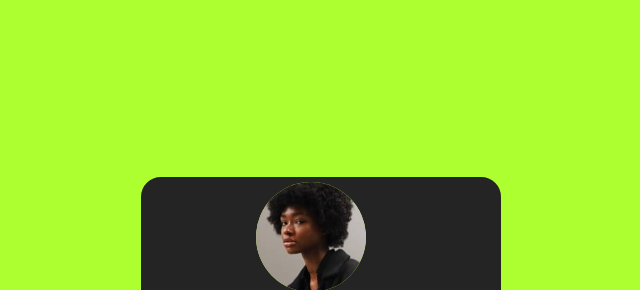
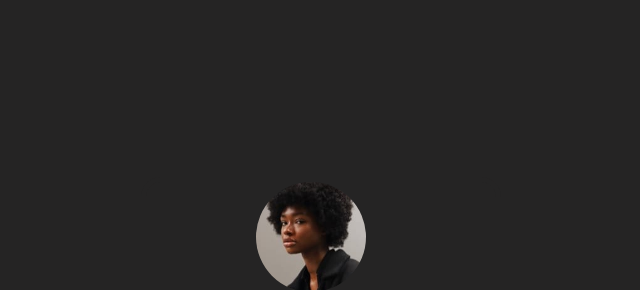
Before and after one commit to Akhand-Mishra-1/Social-profile-web-page, a plain HTML site: page index.html in a window 1280 px wide. Shown: the part 23-313 px from the top of the page, without its empty margins (319-959 px from the left). Drawn offline with Linux system fonts and the light colour scheme.

Commit message:
Update style.css

```diff
--- a/style.css
+++ b/style.css
@@ -1,5 +1,5 @@
 * {
-    background-color: greenyellow;
+    background-color: rgb(37, 36, 36);
     color: aliceblue;
     padding: 0;
     margin: 0;
```
